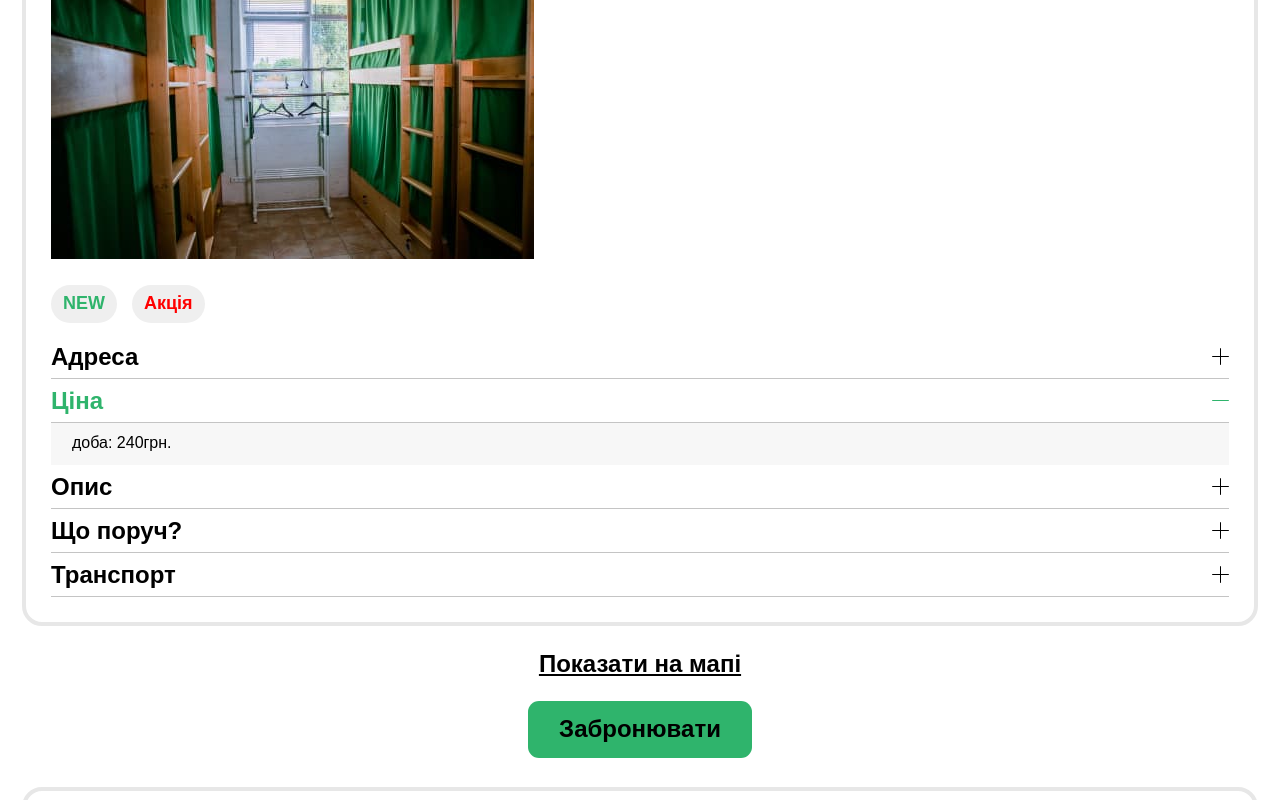
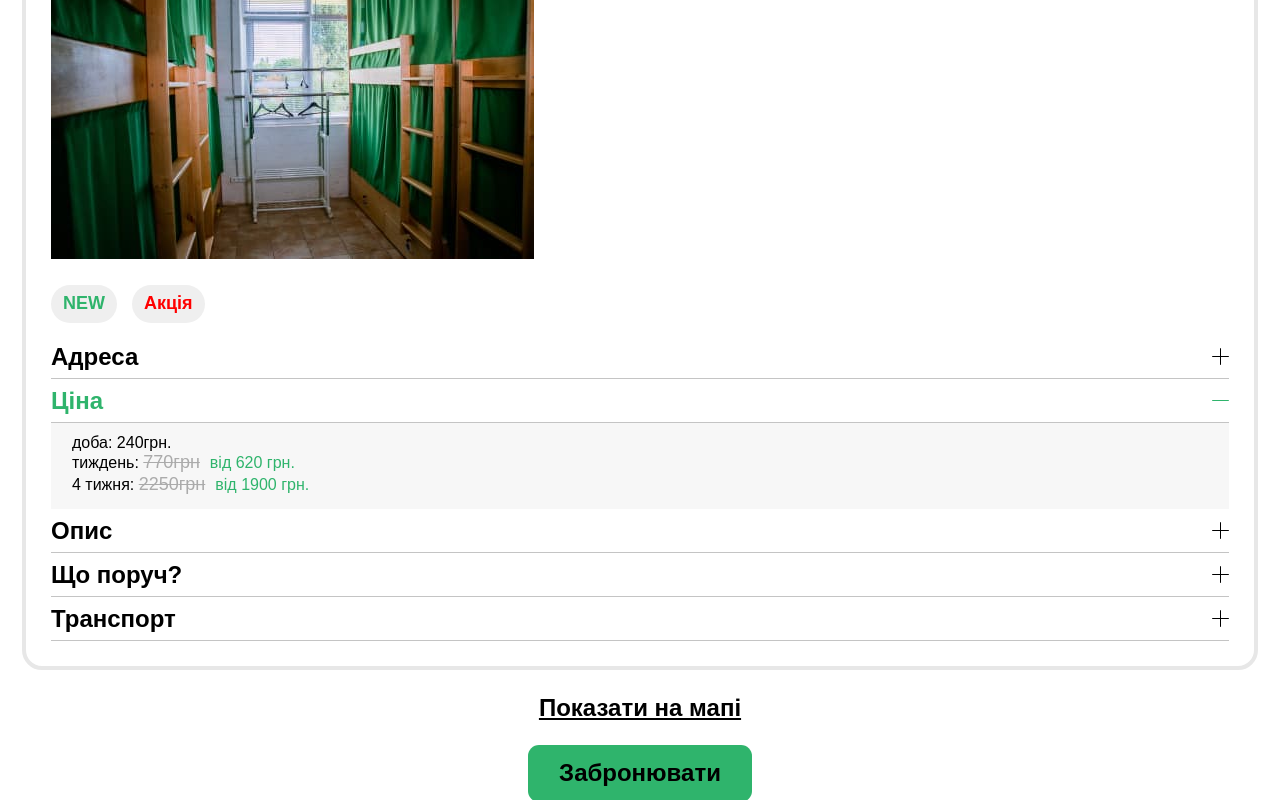
Before and after one commit to AnnMatsarska/test-megapolis, a React (Create React App) app: page / in a window 1280 px wide. Both pictures are taken after a click on the icon 1220 px from the left and 1943 px from the top of the page. Shown: the part 1543-2343 px from the top of the page. Built offline with nearby package versions, Linux system fonts and the light colour scheme.

Commit message:
Update Description.jsx

```diff
--- a/src/components/Description/Description.jsx
+++ b/src/components/Description/Description.jsx
@@ -85,12 +85,12 @@ export const Description = () => {
                     )}
                   </div>
                   {showInfoPrice && (
-                    <ul className={css.priceList}>
+                    <div className={css.priceList}>
                       {spec.price.map(pr => {
                         return (
                           <>
-                            <li>доба: {pr.day}грн.</li>
-                            <li>
+                            <p>доба: {pr.day}грн.</p>
+                            <p>
                               тиждень:{' '}
                               <span className={css.crossPrice}>
                                 {pr.week}грн
@@ -98,8 +98,8 @@ export const Description = () => {
                               <span className={css.greenPrice}>
                                 від 620 грн.
                               </span>
-                            </li>
-                            <li>
+                            </p>
+                            <p>
                               4 тижня:{' '}
                               <span className={css.crossPrice}>
                                 {pr.month}грн
@@ -107,11 +107,11 @@ export const Description = () => {
                               <span className={css.greenPrice}>
                                 від 1900 грн.
                               </span>
-                            </li>
+                            </p>
                           </>
                         );
                       })}
-                    </ul>
+                    </div>
                   )}
                   <div className={css.infoWrpper}>
                     <div className={css.box}>
```
